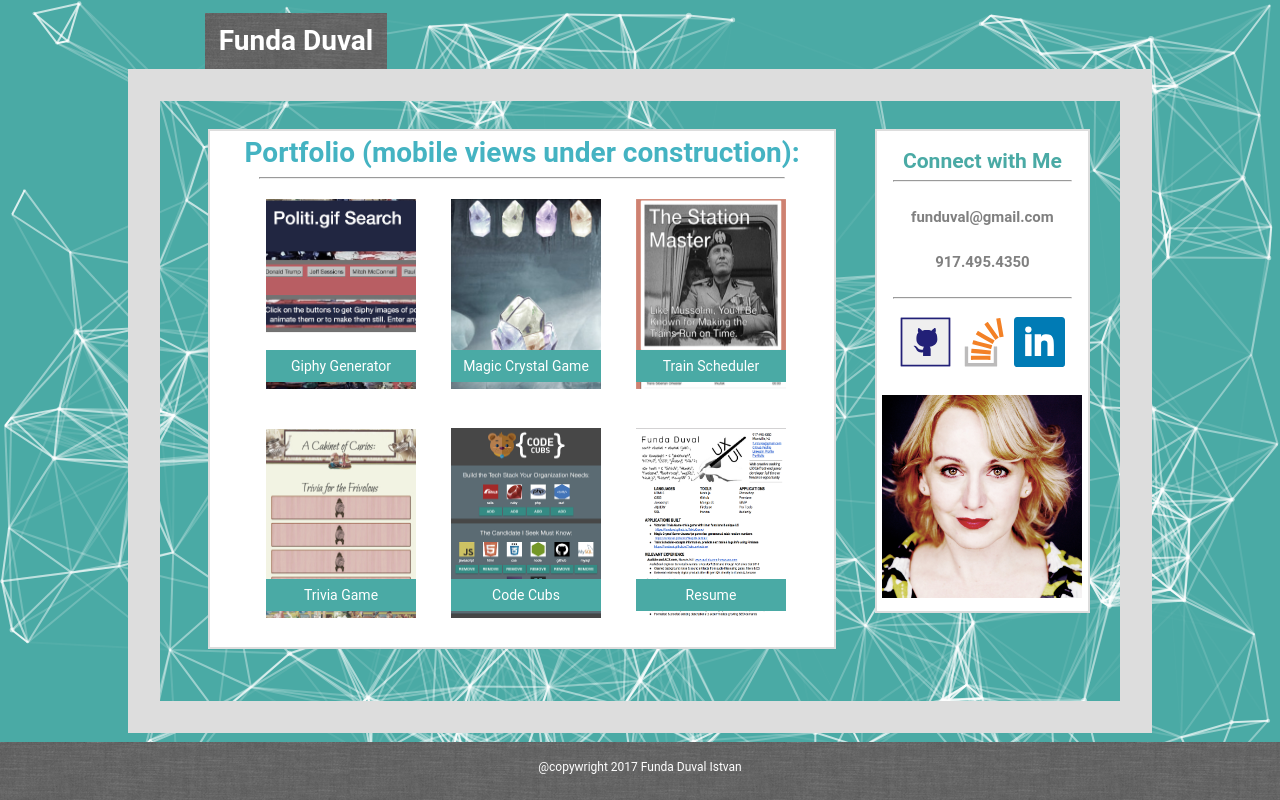
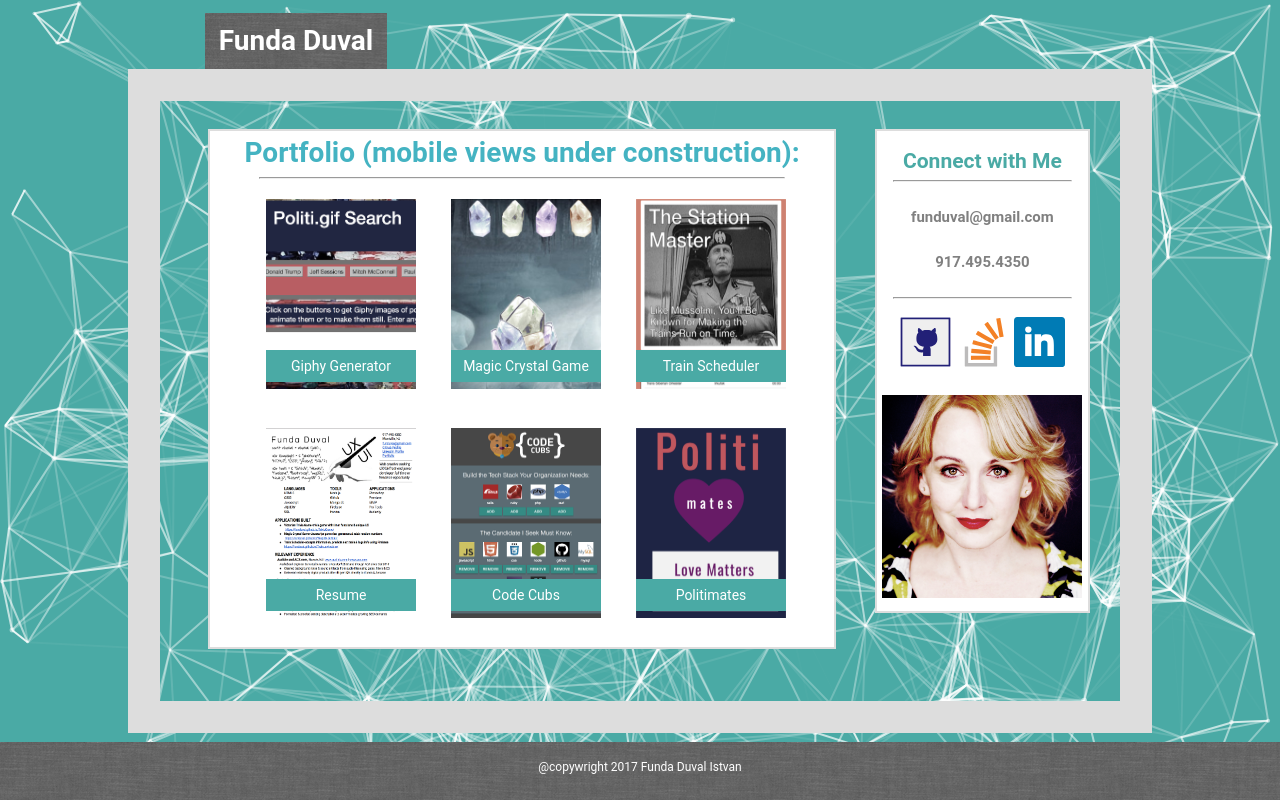
Before and after one commit to funduval/Folio, a plain HTML site: page index.html in a window 1280 px wide. Drawn offline with nearby package versions, Linux system fonts and the light colour scheme; animation ran at ten frames a second.

Commit message:
add different project -Politimates

```diff
--- a/index.html
+++ b/index.html
@@ -38,18 +38,20 @@
                 </tr>
                 <tr>
                     <ul class="placeholder">
-                        <li class="projectButtons">
-                            <p class="banner">Trivia Game</p>
-                            <a href="https://funduval.github.io/TriviaGame/"><img class="projectImage" src="./assets/images/vict.jpg" alt="logo" /></a>
+                    <li class="projectButtons">
+                            <p class="banner">Resume</p>
+                            <a href="https://docs.google.com/document/d/1ebQiVAg_a3JO7Tk9XsZR0pn470Q5HGMuubyGt9cHke0/edit?usp=sharing"><img class="projectImage" src="./assets/images/newres.jpg" alt="logo" /></a>
                         </li>
+
                         <li class="projectButtons">
                             <p class="banner">Code Cubs</p>
                             <a href="https://guarded-plains-42185.herokuapp.com/"><img class="projectImage" src="./assets/images/cubs-folio.png" alt="logo" /></a>
                         </li>
                         <li class="projectButtons">
-                            <p class="banner">Resume</p>
-                            <a href="https://docs.google.com/document/d/1ebQiVAg_a3JO7Tk9XsZR0pn470Q5HGMuubyGt9cHke0/edit?usp=sharing"><img class="projectImage" src="./assets/images/newres.jpg" alt="logo" /></a>
+                            <p class="banner">Politimates</p>
+                            <a href="https://lit-beyond-53840.herokuapp.com/"><img class="projectImage" src="./assets/images/politimates.png" alt="logo" /></a>
                         </li>
+
                     </ul>
                 </tr>
             </table>
```
Also changed, not shown: assets/images/politimates.png (added).
